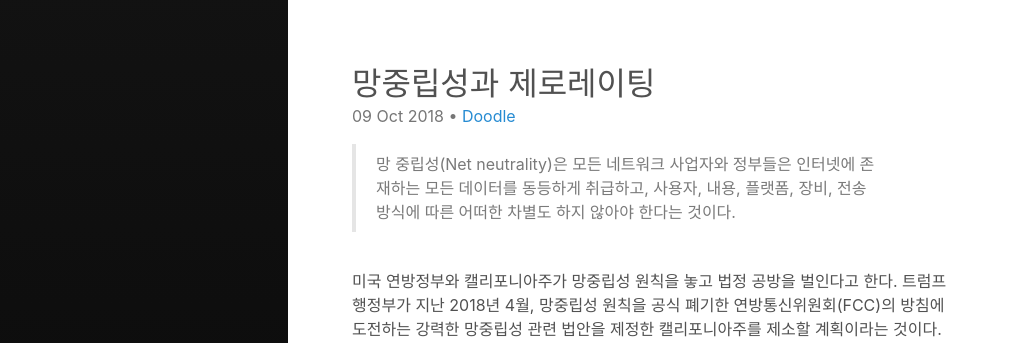
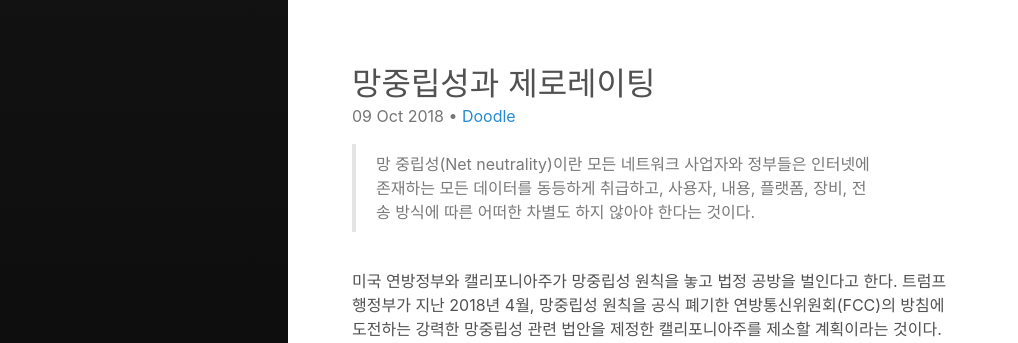
Before and after one commit to germweapon/germweapon.github.io, a Jekyll site: the page built from _posts/2018-10-09-망중립성과-제로레이팅.md, in a window 1280 px wide. Shown: the top 343 px of the page, without its empty margins (0-1018 px from the left). Built offline with Jekyll 4.4.1, drawn with Linux system fonts in a browser that asks for light colours.

Commit message:
텍스트 수정

```diff
--- a/_posts/2018-10-09-망중립성과-제로레이팅.md
+++ b/_posts/2018-10-09-망중립성과-제로레이팅.md
@@ -12,7 +12,7 @@ tags:
 ---
 
 
->망 중립성(Net neutrality)은 모든 네트워크 사업자와 정부들은 인터넷에 존재하는 모든 데이터를 동등하게 취급하고, 사용자, 내용, 플랫폼, 장비, 전송 방식에 따른 어떠한 차별도 하지 않아야 한다는 것이다.
+>망 중립성(Net neutrality)이란 모든 네트워크 사업자와 정부들은 인터넷에 존재하는 모든 데이터를 동등하게 취급하고, 사용자, 내용, 플랫폼, 장비, 전송 방식에 따른 어떠한 차별도 하지 않아야 한다는 것이다.
 
 <br/>
 미국 연방정부와 캘리포니아주가 망중립성 원칙을 놓고 법정 공방을 벌인다고 한다.
```
